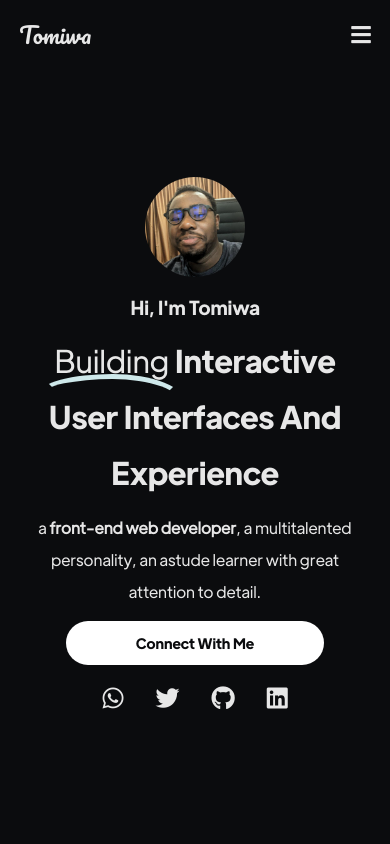
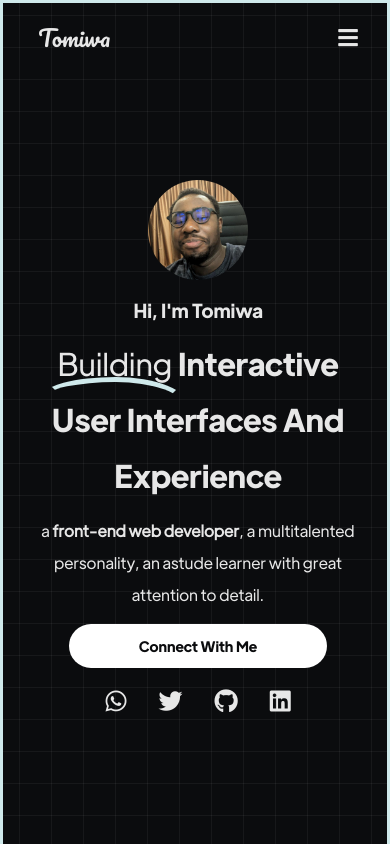
Before and after one commit to Iam-tomiwa/my-portfolio, a React (Create React App) app: page / in a window 390 px wide. Shown: the top 844 px of the page. Built offline with nearby package versions, Linux system fonts and the light colour scheme.

Commit message:
feat: update projects and pattern bg

```diff
--- a/src/App.css
+++ b/src/App.css
@@ -41,8 +41,18 @@ h5,
 .btn {
 	font-family: "PlusJakarta", sans-serif;
 }
-.App {
+body {
 	background: var(--primary-color);
+	background-image: linear-gradient(
+			90deg,
+			rgba(255, 255, 255, 0.05) 1px,
+			transparent 0
+		),
+		linear-gradient(180deg, rgba(255, 255, 255, 0.05) 1px, transparent 0);
+	background-position: center 15px;
+	background-size: 32px 32px;
+	border: 3px solid var(--after-color);
+	min-height: 100dvh;
 }
 p,
 span {
@@ -72,6 +82,8 @@ section h2 span {
 }
 .app-wrap .inner {
 	padding: 0 1rem 0 1rem;
+	max-width: 1200px;
+	margin: auto;
 }
 section {
 	padding-top: 90px;
@@ -81,11 +93,8 @@ section {
 	margin-bottom: 0 !important;
 }
 .app-wrap {
-  background: var(--primary-color);
-  margin: auto;
 	width: 100vw;
 	scroll-padding-top: 60px;
-  max-width: 1000px;
 	position: relative;
 	z-index: 100;
 	transition: 0.4s transform;
@@ -194,9 +203,6 @@ footer .heart {
 	html {
 		font-size: 19px;
 	}
-  .app-wrap {
-    max-width: 1300px;
-  }
 }
 
 /* displayMsg styles */
--- a/src/App.js
+++ b/src/App.js
@@ -6,7 +6,7 @@ import About from "./components/about/About";
 import CardWrap from "./components/card/CardWrap";
 import FormWrap from "./components/form/formWrap";
 
-import {useState, useEffect} from "react";
+import { useState, useEffect } from "react";
 // import Card from "./components/card/card";
 
 function App() {
@@ -29,7 +29,7 @@ function App() {
 		if (showNav) {
 			setScaleStyle({
 				transform: "translate(-75vw, 5vh)",
-        boxShadow: "6px 6px var(--sec-color)",
+				boxShadow: "6px 6px var(--after-color)",
 				borderRadius: "5px",
 				top: "50%",
 				overflowX: "hidden",
@@ -51,7 +51,7 @@ function App() {
 
 	return (
 		<div className="App">
-      <NavSm click={toggleNavHandler} />
+			<NavSm showNav={showNav} click={toggleNavHandler} />
 			{isLoaded && (
 				<div style={scaleStyle} className="app-wrap">
 					<Navbar click={toggleNavHandler} showNav={showNav} />
@@ -69,7 +69,7 @@ function App() {
 							<p>
 								Design Inspiration by{" "}
 								<a
-                  style={{margin: "0 0.3rem", textDecoration: "underline"}}
+									style={{ margin: "0 0.3rem", textDecoration: "underline" }}
 									href="https://dribbble.com/shots/14397179-Portfolio-Landing-Page-Dark-Mode"
 									target="_blank"
 									rel="noopener noreferrer"
--- a/src/assets/project.json
+++ b/src/assets/project.json
@@ -10,7 +10,8 @@
       "stack": [
         {"classname": "fab fa-html5", "id": 211},
         {"classname": "fab fa-sass", "id": 212}
-      ]
+      ],
+      "status": "ARCHIVED"
     },
     {
       "id": 3,
@@ -113,17 +114,29 @@
       "githubLink": "https://github.com/Iam-tomiwa/raji"
     },
     {
-      "id": 10,
+      "id": 11,
       "title": "QuizQuest",
       "details": "Test Your Knowledge with Fun Trivia! 🚀. I took on a challenge and built QuizQuest in just 7 hours! 🏆 It's a web app where you can test your knowledge with quizzes on various topics. 🧠 Get ready for an interactive and engaging experience, answering multiple-choice questions and getting instant feedback on your answers. Let the fun begin! 🎉",
       "link": "https://quizquest.vercel.app/",
       "src": "https://res.cloudinary.com/tomiwadev/image/upload/v1687247155/portfolio/127.0.0.1_5173_quiz_category_17_number_3_difficulty_easy_2_jtnrh3.png",
       "stack": [
-        {"classname": "fab fa-sass", "id": 1012},
-        {"classname": "fab fa-react", "id": 1013}
+        {"classname": "fab fa-sass", "id": 1112},
+        {"classname": "fab fa-react", "id": 1113}
       ],
       "otherStacks": ["tailwind-css-icon.png", "/ts-icon.png"],
       "githubLink": "https://github.com/Iam-tomiwa/QuizQuest"
+    },
+    {
+      "id": 12,
+      "title": "Maven.fund",
+      "details": "Maven is an exclusive cryptocurrency fund designed to consistently outperform the market using proprietary trading strategies and algorithms. I built the dashboard and landing page all in vanilla for optimised SSR using sass to create a mini-css utility-based libary. It was a fun project especially working on the svg animations with anime.js",
+      "link": "https://maven.fund",
+      "src": "https://res.cloudinary.com/tomiwadev/image/upload/e_improve,e_sharpen/v1733312537/portfolio/mob5onejzmfncuijzmzw.jpg",
+      "stack": [
+        {"classname": "fab fa-html5", "id": 1212},
+        {"classname": "fab fa-sass", "id": 1211},
+        {"classname": "fab fa-js", "id": 1213}
+      ]
     }
   ]
 }
--- a/src/components/about/about.css
+++ b/src/components/about/about.css
@@ -34,6 +34,7 @@
 	top: 0;
 	left: 0;
 	background-color: black;
+	object-fit: cover;
 }
 .section h2 {
 	font-size: 1.6rem;
--- a/src/components/card/CardWrap.js
+++ b/src/components/card/CardWrap.js
@@ -1,14 +1,16 @@
 import Card from "./Card";
 import classes from "./card.module.css";
 
-function CardWrap({data}) {
+function CardWrap({ data }) {
 	return (
 		<section id="project" className={classes.cardSection}>
 			<h1>
 				<span className="underline">Projects</span>
 			</h1>
 			<div className={classes.cardsWrap}>
-        {data.map((el, i) => (
+				{data
+					.filter(el => el?.status !== "ARCHIVED")
+					.map((el, i) => (
 						<Card
 							delay={i * 100}
 							title={el.title}
@@ -17,6 +19,7 @@ function CardWrap({data}) {
 							link={el.link}
 							stack={el.stack}
 							otherStacks={el?.otherStacks}
+							key={el.title}
 						>
 							{el.githubLink && (
 								<a className={classes.github} href={el.githubLink}>
--- a/src/components/navbar/NavSm.js
+++ b/src/components/navbar/NavSm.js
@@ -1,8 +1,8 @@
 /* eslint-disable jsx-a11y/anchor-is-valid */
 import "./nav.css";
-function NavSm({click}) {
+function NavSm({ click, showNav }) {
 	return (
-    <div className="nav-sm">
+		<div style={{ opacity: showNav ? 1 : 0 }} className="nav-sm">
 			<ul>
 				<li>
 					<button onClick={click}>X</button>
--- a/src/components/navbar/Navbar.js
+++ b/src/components/navbar/Navbar.js
@@ -1,12 +1,28 @@
 /* eslint-disable jsx-a11y/anchor-is-valid */
+import { useEffect, useState } from "react";
 import "./nav.css";
 
-function Navbar({click, showNav}) {
+function Navbar({ click, showNav }) {
 	// const navStyle = {
 	//   clipPath: "circle(100%)",
 	// };
+	const [scrolled, setScrolled] = useState(false);
+
+	useEffect(() => {
+		const handleScroll = () => {
+			setScrolled(window.scrollY > 50);
+		};
+
+		window.addEventListener("scroll", handleScroll);
+
+		return () => {
+			window.removeEventListener("scroll", handleScroll);
+		};
+	}, []);
+
 	return (
-    <nav>
+		<nav className={`nav ${scrolled ? "scrolled" : ""}`}>
+			<div className="inner">
 				<p className="logo">Tomiwa</p>
 				<i className="fa fa-bars" onClick={click}></i>
 				<ul className="navList">
@@ -23,6 +39,7 @@ function Navbar({click, showNav}) {
 						<a href="#contact">Contact</a>
 					</li>
 				</ul>
+			</div>
 		</nav>
 	);
 }
--- a/src/components/navbar/nav.css
+++ b/src/components/navbar/nav.css
@@ -1,21 +1,29 @@
-nav {
+.nav {
 	width: 100%;
-  max-width: 1300px;
 	position: sticky;
 	top: 0;
 	z-index: inherit;
 	left: 0%;
-  background-color: var(--primary-color);
-  /* transform: translateX(-50%); */
 	padding: 1.2rem;
 	flex-wrap: wrap;
 }
+
+.nav.scrolled {
+	backdrop-filter: blur(10px);
+	background-color: rgba(var(--primary-color), 0.4);
+	/* border-bottom: 1px solid var(--after-color); */
+}
+
+.nav.scrolled ul a {
+	text-shadow: 0 0 1px black;
+}
+
 .logo {
 	font-family: Pacifico, cursive;
 	font-size: 1.4rem;
 	font-weight: 400;
 }
-nav,
+nav .inner,
 nav .navList {
 	display: flex;
 	justify-content: space-between;
@@ -86,7 +94,6 @@ nav .fa-times,
 	position: fixed;
 	width: 100vw;
 	height: 100vh;
-  background-color: var(--primary-color);
 	display: flex;
 	z-index: 1;
 	justify-content: flex-end;
--- a/src/index.css
+++ b/src/index.css
@@ -10,32 +10,9 @@ textarea::placeholder,
 input::placeholder {
 	font-family: "Plus Jakarta Sans";
 }
-body::after,
-body::before {
-  content: "";
-  width: 500px;
-  height: 500px;
-  border: 1px solid var(--text-color);
-  border-radius: 50%;
-  position: fixed;
-  z-index: 170;
-  bottom: -50%;
-  right: -30%;
-}
-body::after {
-  top: -50%;
-  right: 92%;
-}
-@media (max-width: 800px) {
-  body::after,
-  body::before {
-    display: none;
-  }
-}
 
 code {
-  font-family: source-code-pro, Menlo, Monaco, Consolas, "Courier New",
-    monospace;
+	font-family: source-code-pro, Menlo, Monaco, Consolas, "Courier New", monospace;
 }
 
 a {
@@ -58,7 +35,7 @@ p {
 	color: rgb(173, 3, 32);
 }
 .fa-react {
-  color: #61DBFB;
+	color: #61dbfb;
 }
 p {
 	line-height: 1.6;
```
Also changed, not shown: src/components/about/About.js (+6 -6 lines), src/assets/images/about.jpeg (deleted), src/assets/images/about.jpg. Lines whose indentation alone changed are shown as unchanged.
